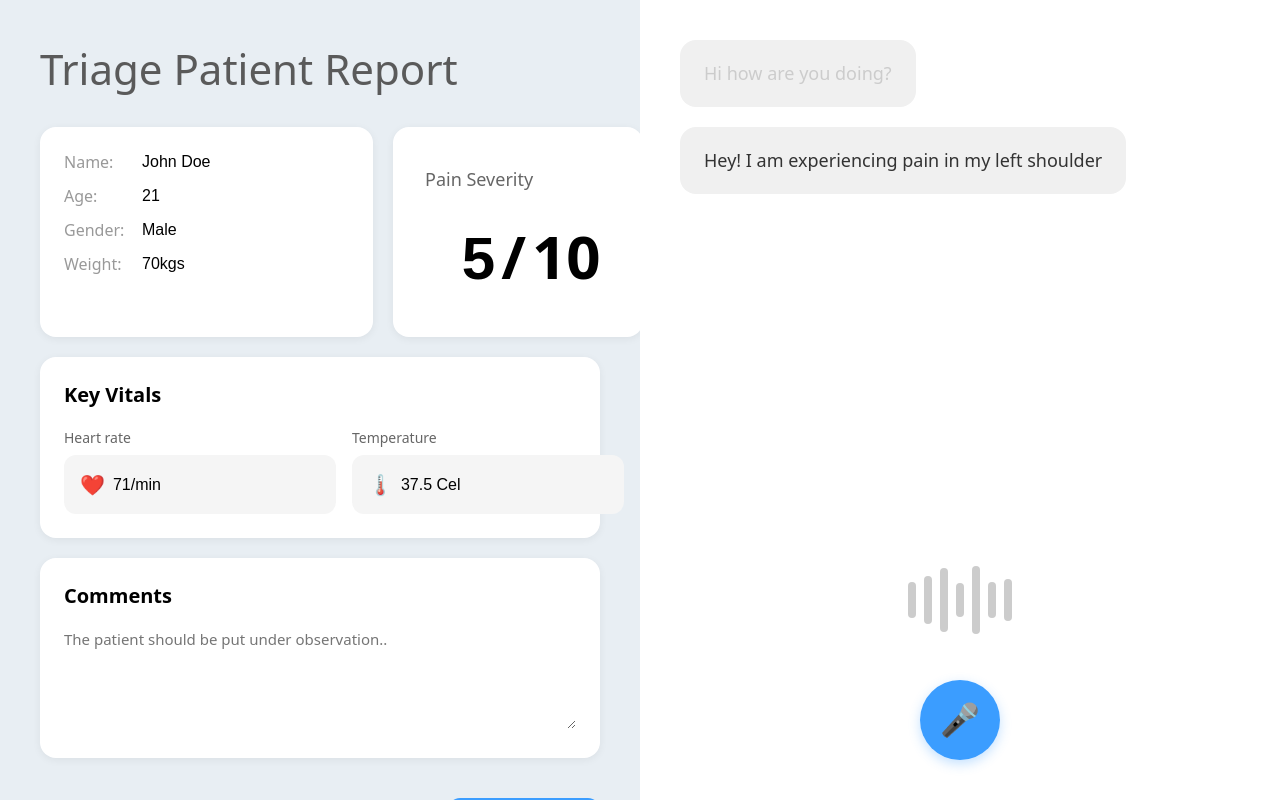
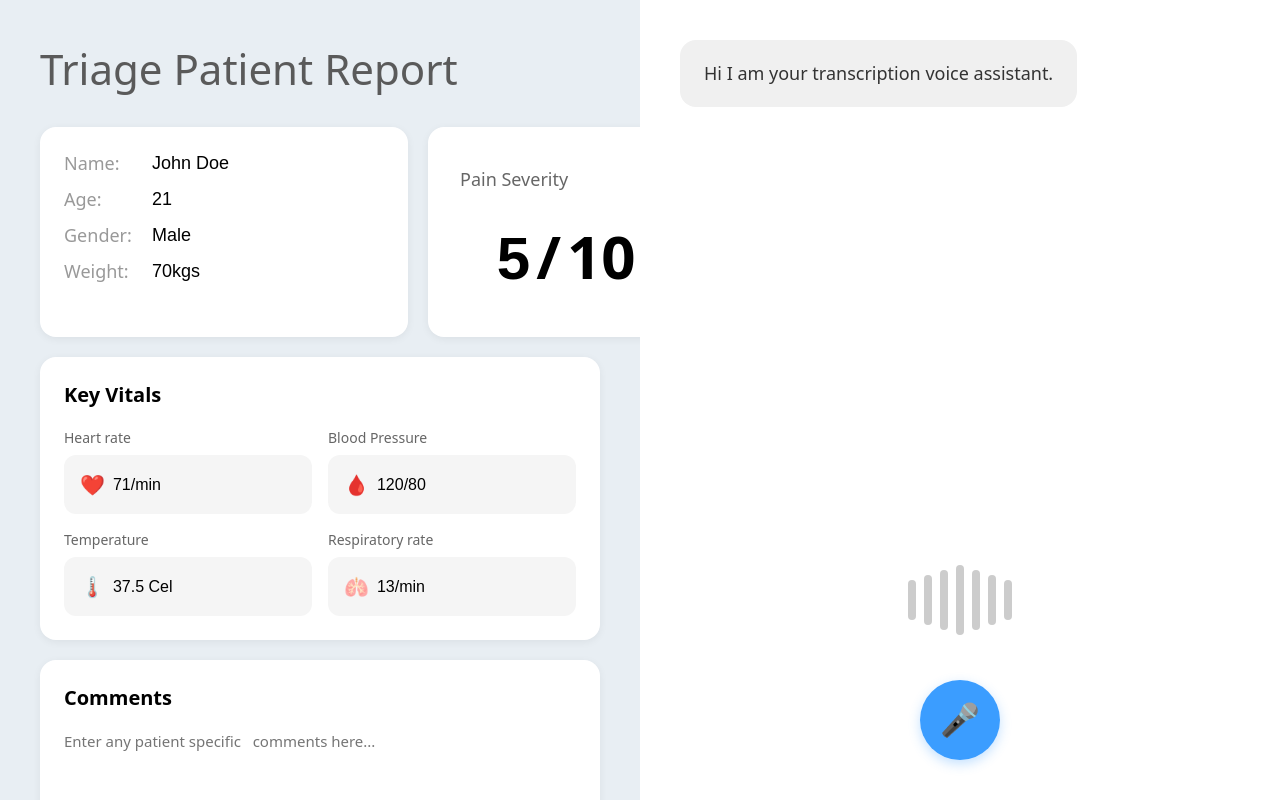
Before and after one commit to ethan-ngo/calhacks2025, a React (Vite) app in the folder nurse-ui/: page /nurseform in a window 1280 px wide. Built offline with nearby package versions, Linux system fonts and the light colour scheme.

Commit message:
updated ui for  nureseform

```diff
--- a/nurse-ui/src/components/ChatInterface.jsx
+++ b/nurse-ui/src/components/ChatInterface.jsx
@@ -1,7 +1,28 @@
-import { useState } from 'react'
+import { useState, useEffect } from 'react'
 
 export default function ChatInterface({ chatMessages }) {
   const [isRecording, setIsRecording] = useState(false)
+  const [barHeights, setBarHeights] = useState([40, 50, 60, 70, 60, 50, 40])
+
+  useEffect(() => {
+    let interval
+    if (isRecording) {
+      interval = setInterval(() => {
+        setBarHeights([
+          30 + Math.random() * 50,
+          30 + Math.random() * 50,
+          30 + Math.random() * 50,
+          30 + Math.random() * 50,
+          30 + Math.random() * 50,
+          30 + Math.random() * 50,
+          30 + Math.random() * 50,
+        ])
+      }, 150)
+    } else {
+      setBarHeights([40, 50, 60, 70, 60, 50, 40])
+    }
+    return () => clearInterval(interval)
+  }, [isRecording])
 
   return (
     <div style={styles.chatContainer}>
@@ -20,12 +41,13 @@ export default function ChatInterface({ chatMessages }) {
       </div>
 
       <div style={styles.audioVisualization}>
-        {[...Array(7)].map((_, i) => (
+        {barHeights.map((height, i) => (
           <div
             key={i}
             style={{
               ...styles.audioBar,
-              height: `${30 + Math.random() * 40}px`
+              height: `${height}px`,
+              ...(isRecording ? styles.audioBarActive : {})
             }}
           />
         ))}
@@ -86,7 +108,10 @@ const styles = {
     width: '8px',
     backgroundColor: '#ccc',
     borderRadius: '4px',
-    transition: 'height 0.2s ease',
+    transition: 'height 0.15s ease-out',
+  },
+  audioBarActive: {
+    backgroundColor: '#3b9dff',
   },
   micButton: {
     width: '80px',
--- a/nurse-ui/src/components/CommentsCard.jsx
+++ b/nurse-ui/src/components/CommentsCard.jsx
@@ -6,7 +6,7 @@ export default function CommentsCard({ comments, handleInputChange }) {
         name="comments"
         value={comments}
         onChange={handleInputChange}
-        placeholder="The patient should be put under observation.."
+        placeholder="Enter any patient specific   comments here..."
         style={styles.textarea}
       />
     </div>
--- a/nurse-ui/src/components/KeyVitalsCard.jsx
+++ b/nurse-ui/src/components/KeyVitalsCard.jsx
@@ -11,6 +11,19 @@ export default function KeyVitalsCard({ patientData, handleInputChange }) {
               type="text"
               name="heartRate"
               value={patientData.heartRate}
+              onChange={handleInputChange}
+              style={styles.vitalInput}
+            />
+          </div>
+        </div>
+        <div>
+          <div style={styles.vitalLabel}>Blood Pressure</div>
+          <div style={styles.vitalBox}>
+            <span style={styles.icon}>🩸</span>
+            <input
+              type="text"
+              name="bloodPressure"
+              value={patientData.bloodPressure}
               onChange={handleInputChange}
               style={styles.vitalInput}
             />
@@ -63,7 +76,7 @@ const styles = {
   },
   vitalsGrid: {
     display: 'grid',
-    gridTemplateColumns: 'repeat(3, 1fr)',
+    gridTemplateColumns: 'repeat(auto-fit, minmax(180px, 1fr))',
     gap: '16px',
   },
   vitalLabel: {
@@ -81,6 +94,7 @@ const styles = {
   },
   icon: {
     fontSize: '20px',
+    flexShrink: 0,
   },
   vitalInput: {
     border: 'none',
@@ -90,5 +104,6 @@ const styles = {
     color: '#000',
     flex: 1,
     outline: 'none',
+    minWidth: 0,
   },
 }
--- a/nurse-ui/src/components/PatientInfoCard.jsx
+++ b/nurse-ui/src/components/PatientInfoCard.jsx
@@ -61,12 +61,12 @@ const styles = {
   },
   label: {
     color: '#999',
-    fontSize: '16px',
-    minWidth: '70px',
+    fontSize: '18px',
+    minWidth: '80px',
   },
   input: {
     border: 'none',
-    fontSize: '16px',
+    fontSize: '18px',
     color: '#000',
     fontWeight: '500',
     background: 'transparent',
--- a/nurse-ui/src/pages/nurse_form.jsx
+++ b/nurse-ui/src/pages/nurse_form.jsx
@@ -14,13 +14,13 @@ export default function NurseForm() {
     heartRate: '71/min',
     temperature: '37.5 Cel',
     respiratoryRate: '13/min',
+    bloodPressure: '120/80',
     painSeverity: '5',
     comments: ''
   })
 
   const [chatMessages] = useState([
-    { sender: 'nurse', text: 'Hi how are you doing?' },
-    { sender: 'patient', text: 'Hey! I am experiencing pain in my left shoulder' }
+    { sender: 'patient', text: 'Hi I am your transcription voice assistant.' }
   ])
 
   const handleInputChange = (e) => {
@@ -36,7 +36,8 @@ export default function NurseForm() {
       current_vitals: [
         `HR: ${patientData.heartRate}`,
         `Temp: ${patientData.temperature}`,
-        `RR: ${patientData.respiratoryRate}`
+        `RR: ${patientData.respiratoryRate}`,
+        `BP: ${patientData.bloodPressure}`
       ],
       current_symptoms: [chatMessages[chatMessages.length - 1].text]
     }
```
Also changed, not shown: 1 other file (tests, documents, lock files or other folders).
